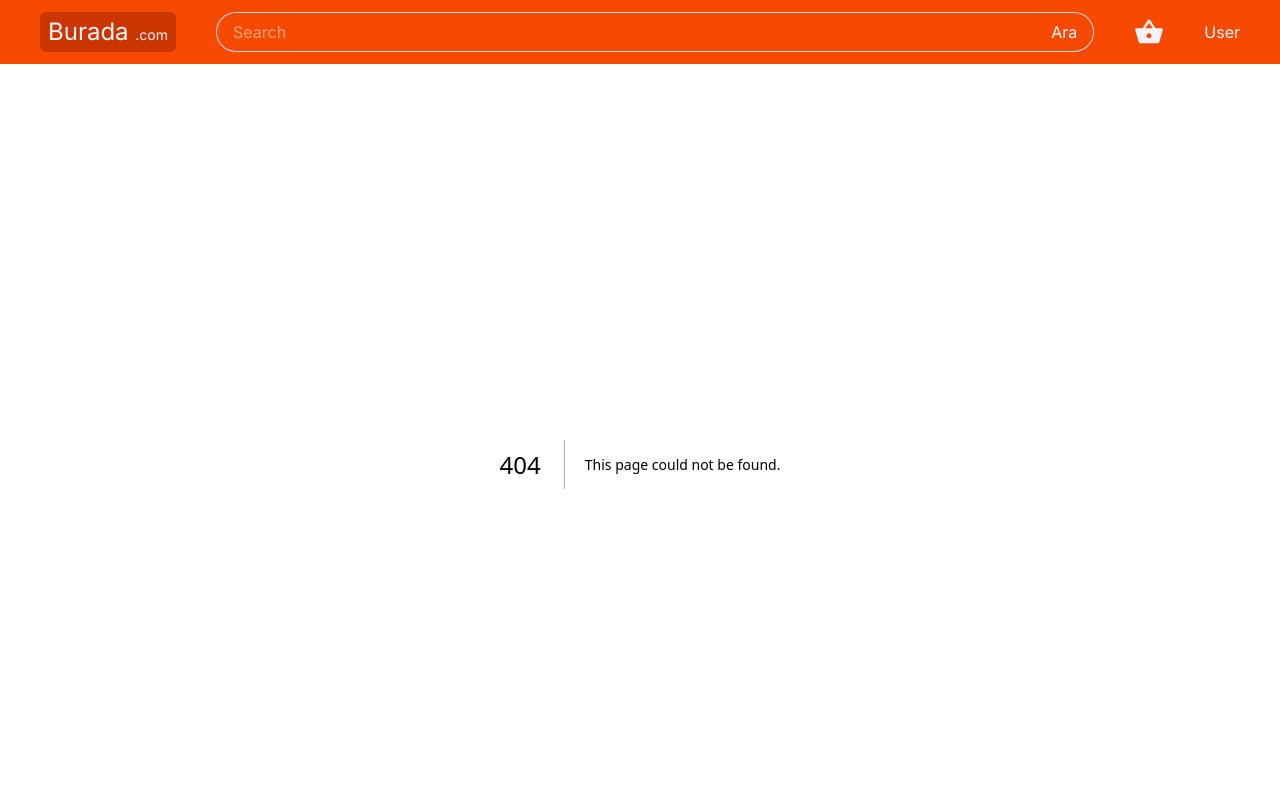
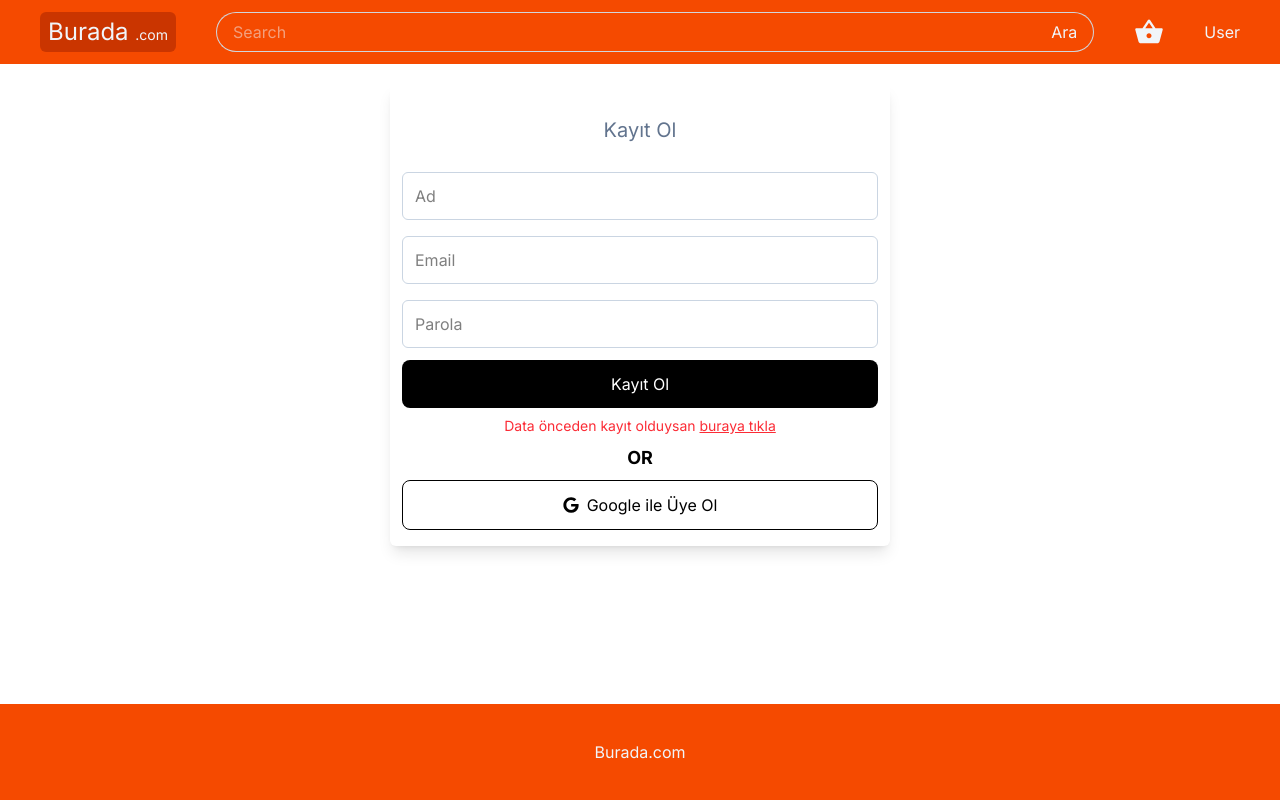
Before and after one commit to furkanaltintas/e-commerce-app, a Next.js app: page /register in a window 1280 px wide. Before the commit this address had no page. Shown: the top 800 px of the page. Built offline with nearby package versions, Linux system fonts and the light colour scheme.

Commit message:
Register ve Login işlemleri oluşturuldu

```diff
--- /dev/null
+++ b/app/components/auth/LoginClient.tsx
@@ -0,0 +1,32 @@
+"use client";
+
+import { useForm, SubmitHandler, FieldValues } from "react-hook-form";
+import { FaGoogle } from "react-icons/fa";
+import AuthContainer from "../containers/AuthContainer";
+import Button from "../general/Button";
+import Heading from "../general/Heading";
+import Input from "../general/Input";
+import Link from "next/link";
+
+const LoginClient = () => {
+    const { register, handleSubmit, watch, formState: { errors } } = useForm<FieldValues>()
+    const onSubmit: SubmitHandler<FieldValues> = (data) => {
+        console.log(data);
+    }
+
+  return (
+    <AuthContainer>
+      <div className="w-full md:w-[500px] p-3 shadow-lg rounded-md">
+        <Heading text="Giriş Yap" center />
+        <Input placeholder="Email" type="text" id="email" register={register} errors={errors} required />
+        <Input placeholder="Parola" type="password" id="password" register={register} errors={errors} required />
+        <Button text="Giriş Yap" onClick={() => handleSubmit(onSubmit)} />
+        <div className="text-center text-sm text-red-500 my-2">Data önce kayıt olmadıysan <Link className="underline" href="/register">buraya tıkla</Link></div>
+        <div className="text-center my-2 font-bold text-lg">OR</div>
+        <Button text="Google ile Giriş Yap" icon={FaGoogle} outline onClick={() => {}} />
+      </div>
+    </AuthContainer>
+  );
+};
+
+export default LoginClient;
--- /dev/null
+++ b/app/components/auth/RegisterClient.tsx
@@ -0,0 +1,33 @@
+"use client";
+
+import { useForm, SubmitHandler, FieldValues } from "react-hook-form";
+import { FaGoogle } from "react-icons/fa";
+import AuthContainer from "../containers/AuthContainer";
+import Button from "../general/Button";
+import Heading from "../general/Heading";
+import Input from "../general/Input";
+import Link from "next/link";
+
+const RegisterClient = () => {
+    const { register, handleSubmit, watch, formState: { errors } } = useForm<FieldValues>()
+    const onSubmit: SubmitHandler<FieldValues> = (data) => {
+        console.log(data);
+    }
+
+  return (
+    <AuthContainer>
+      <div className="w-full md:w-[500px] p-3 shadow-lg rounded-md">
+        <Heading text="Kayıt Ol" center />
+        <Input placeholder="Ad" type="text" id="name" register={register} errors={errors} required />
+        <Input placeholder="Email" type="text" id="email" register={register} errors={errors} required />
+        <Input placeholder="Parola" type="password" id="password" register={register} errors={errors} required />
+        <Button text="Kayıt Ol" onClick={() => handleSubmit(onSubmit)} />
+            <div className="text-center text-sm text-red-500 my-2">Data önceden kayıt olduysan <Link className="underline" href="/login">buraya tıkla</Link></div>
+        <div className="text-center my-2 font-bold text-lg">OR</div>
+        <Button text="Google ile Üye Ol" icon={FaGoogle} outline onClick={() => {}} />
+      </div>
+    </AuthContainer>
+  );
+};
+
+export default RegisterClient;
--- /dev/null
+++ b/app/components/containers/AuthContainer.tsx
@@ -0,0 +1,5 @@
+const AuthContainer = ({ children }: { children: React.ReactNode }) => {
+  return <div className="min-h-fit mt-5 h-full w-full flex items-center justify-center">{children}</div>;
+};
+
+export default AuthContainer;
--- a/app/components/general/Button.tsx
+++ b/app/components/general/Button.tsx
@@ -19,7 +19,7 @@
   return (
     <button
       disabled={disabled}
-      className={`my-1 flex items-center justify-center gap-2 rounded-lg p-3 cursor-pointer ${
+      className={`flex items-center justify-center gap-2 my-1 rounded-lg p-3 cursor-pointer ${
         small ? "w-[250px]" : "w-full"
       } ${outline ? "border text-black" : "bg-black text-white"}`}
       onClick={onClick}
--- a/app/components/general/Heading.tsx
+++ b/app/components/general/Heading.tsx
@@ -8,10 +8,10 @@
 const Heading: React.FC<HeadingProps> = ({
   text,
   center = false,
-  useDefaultStyles = false,
+  useDefaultStyles = true,
   customClassName = "",
 }) => {
-  const defaultStyles = "text-slate-500 my-3 md:my-10 px-3 md:px-12 md:text-xl";
+  const defaultStyles = "text-slate-500 my-3 md:my-5 px-3 md:px-12 md:text-xl";
   const appliedClassName = `${
     useDefaultStyles ? defaultStyles : customClassName
   } ${center ? "text-center" : "text-start"}`;
--- /dev/null
+++ b/app/components/general/Input.tsx
@@ -0,0 +1,23 @@
+"use client";
+
+import { FieldErrors, FieldValues, UseFormRegister } from "react-hook-form";
+
+interface InputProps {
+    id: string
+    placeholder: string
+    disabled?: boolean
+    type: string
+    required?: boolean
+    register: UseFormRegister<FieldValues>
+    errors: FieldErrors
+}
+
+const Input:React.FC<InputProps> = ({
+    id, placeholder, disabled, type, required, register, errors
+}) => {
+  return (
+    <input className={`w-full h-12 p-3 rounded-md outline-none my-2 ${errors[id] ? 'border border-red-500' : 'border border-slate-300'}`} id={id} placeholder={placeholder} disabled={disabled} type={type} {...register(id, {required})} />
+  )
+}
+
+export default Input
--- /dev/null
+++ b/app/login/page.tsx
@@ -0,0 +1,11 @@
+import LoginClient from "../components/auth/LoginClient";
+
+const Login = () => {
+  return (
+    <div>
+      <LoginClient />
+    </div>
+  );
+};
+
+export default Login;
--- /dev/null
+++ b/app/register/page.tsx
@@ -0,0 +1,9 @@
+import RegisterClient from "../components/auth/RegisterClient"
+
+const Register = () => {
+  return (
+    <div><RegisterClient /></div>
+  )
+}
+
+export default Register
--- a/package.json
+++ b/package.json
@@ -15,6 +15,7 @@
     "next": "15.3.2",
     "react": "^19.0.0",
     "react-dom": "^19.0.0",
+    "react-hook-form": "^7.56.4",
     "react-hot-toast": "^2.5.2",
     "react-icons": "^5.5.0"
   },
```
Also changed, not shown: 1 other file (tests, documents, lock files or other folders).
